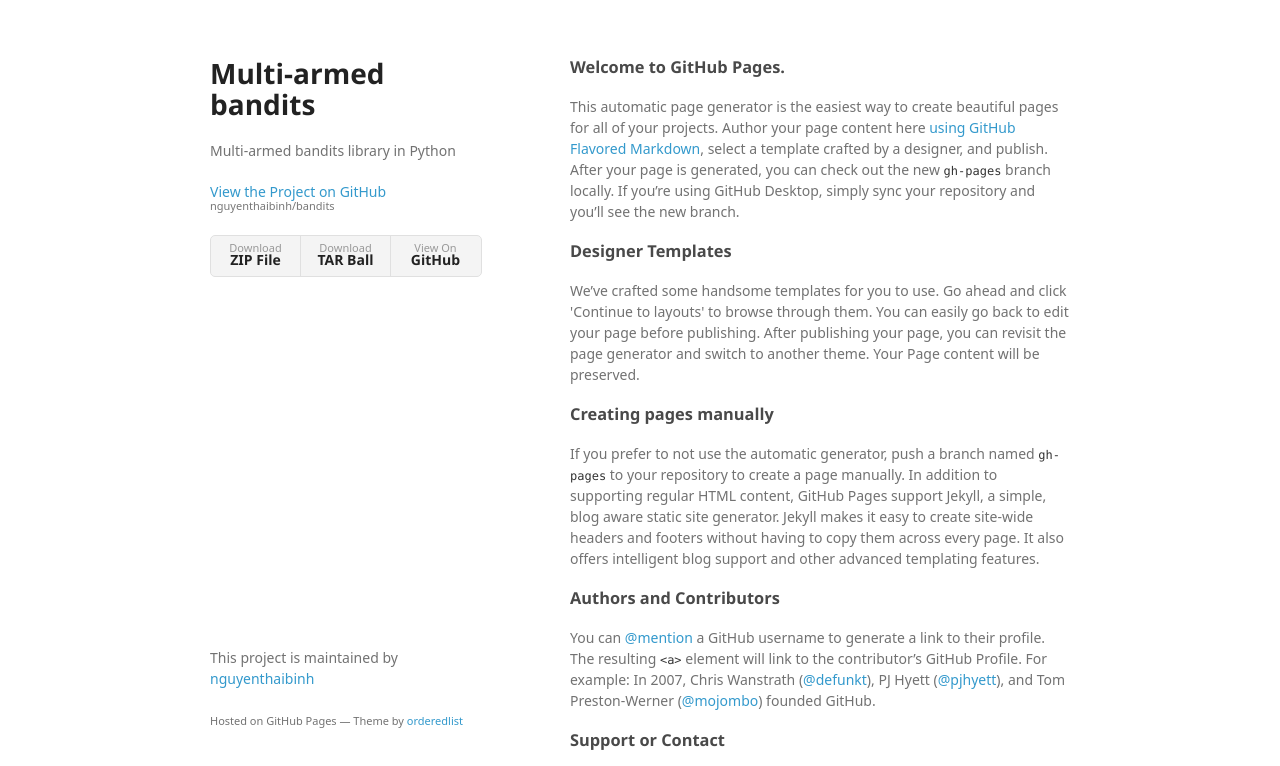
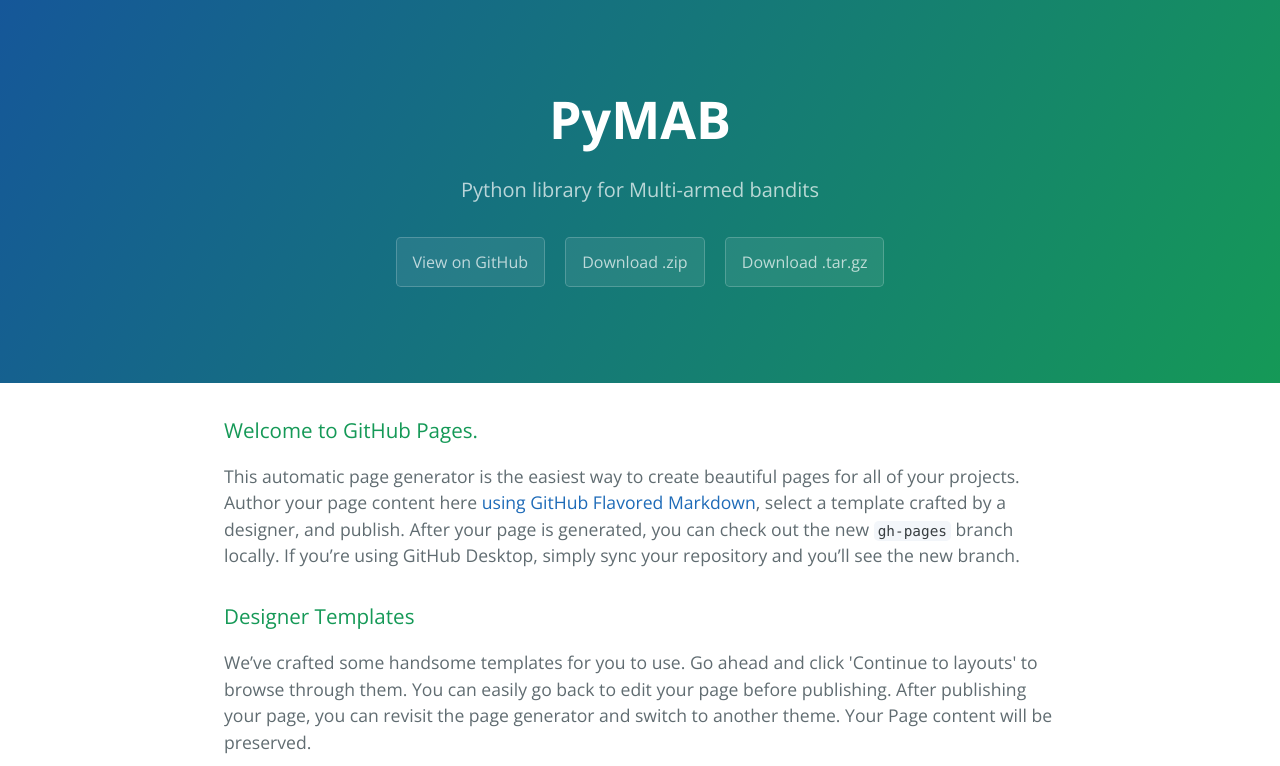
Before and after one commit to nguyenthaibinh/PyMab, a plain HTML site: page index.html in a window 1280 px wide. Shown: the top 766 px of the page. Drawn offline with nearby package versions, Linux system fonts and the light colour scheme; a web font is replaced by a local one.

```diff
--- a/index.html
+++ b/index.html
@@ -1,34 +1,25 @@
-<!doctype html>
-<html>
+<!DOCTYPE html>
+<html lang="en-us">
   <head>
-    <meta charset="utf-8">
-    <meta http-equiv="X-UA-Compatible" content="chrome=1">
-    <title>Multi-armed bandits by nguyenthaibinh</title>
-
-    <link rel="stylesheet" href="stylesheets/styles.css">
-    <link rel="stylesheet" href="stylesheets/github-light.css">
-    <meta name="viewport" content="width=device-width">
-    <!--[if lt IE 9]>
-    <script src="//html5shiv.googlecode.com/svn/trunk/html5.js"></script>
-    <![endif]-->
+    <meta charset="UTF-8">
+    <title>PyMAB by nguyenthaibinh</title>
+    <meta name="viewport" content="width=device-width, initial-scale=1">
+    <link rel="stylesheet" type="text/css" href="stylesheets/normalize.css" media="screen">
+    <link href='https://fonts.googleapis.com/css?family=Open+Sans:400,700' rel='stylesheet' type='text/css'>
+    <link rel="stylesheet" type="text/css" href="stylesheets/stylesheet.css" media="screen">
+    <link rel="stylesheet" type="text/css" href="stylesheets/github-light.css" media="screen">
   </head>
   <body>
-    <div class="wrapper">
-      <header>
-        <h1>Multi-armed bandits</h1>
-        <p>Multi-armed bandits library in Python</p>
+    <section class="page-header">
+      <h1 class="project-name">PyMAB</h1>
+      <h2 class="project-tagline">Python library for Multi-armed bandits</h2>
+      <a href="https://github.com/nguyenthaibinh/pymab" class="btn">View on GitHub</a>
+      <a href="https://github.com/nguyenthaibinh/pymab/zipball/master" class="btn">Download .zip</a>
+      <a href="https://github.com/nguyenthaibinh/pymab/tarball/master" class="btn">Download .tar.gz</a>
+    </section>
 
-        <p class="view"><a href="https://github.com/nguyenthaibinh/bandits">View the Project on GitHub <small>nguyenthaibinh/bandits</small></a></p>
-
-
-        <ul>
-          <li><a href="https://github.com/nguyenthaibinh/bandits/zipball/master">Download <strong>ZIP File</strong></a></li>
-          <li><a href="https://github.com/nguyenthaibinh/bandits/tarball/master">Download <strong>TAR Ball</strong></a></li>
-          <li><a href="https://github.com/nguyenthaibinh/bandits">View On <strong>GitHub</strong></a></li>
-        </ul>
-      </header>
-      <section>
-        <h3>
+    <section class="main-content">
+      <h3>
 <a id="welcome-to-github-pages" class="anchor" href="#welcome-to-github-pages" aria-hidden="true"><span class="octicon octicon-link"></span></a>Welcome to GitHub Pages.</h3>
 
 <p>This automatic page generator is the easiest way to create beautiful pages for all of your projects. Author your page content here <a href="https://guides.github.com/features/mastering-markdown/">using GitHub Flavored Markdown</a>, select a template crafted by a designer, and publish. After your page is generated, you can check out the new <code>gh-pages</code> branch locally. If you’re using GitHub Desktop, simply sync your repository and you’ll see the new branch.</p>
@@ -52,13 +43,15 @@
 <a id="support-or-contact" class="anchor" href="#support-or-contact" aria-hidden="true"><span class="octicon octicon-link"></span></a>Support or Contact</h3>
 
 <p>Having trouble with Pages? Check out our <a href="https://help.github.com/pages">documentation</a> or <a href="https://github.com/contact">contact support</a> and we’ll help you sort it out.</p>
-      </section>
-      <footer>
-        <p>This project is maintained by <a href="https://github.com/nguyenthaibinh">nguyenthaibinh</a></p>
-        <p><small>Hosted on GitHub Pages &mdash; Theme by <a href="https://github.com/orderedlist">orderedlist</a></small></p>
+
+      <footer class="site-footer">
+        <span class="site-footer-owner"><a href="https://github.com/nguyenthaibinh/pymab">PyMAB</a> is maintained by <a href="https://github.com/nguyenthaibinh">nguyenthaibinh</a>.</span>
+
+        <span class="site-footer-credits">This page was generated by <a href="https://pages.github.com">GitHub Pages</a> using the <a href="https://github.com/jasonlong/cayman-theme">Cayman theme</a> by <a href="https://twitter.com/jasonlong">Jason Long</a>.</span>
       </footer>
-    </div>
-    <script src="javascripts/scale.fix.js"></script>
+
+    </section>
+
 
   </body>
 </html>
```
Also changed, not shown: params.json (+1 -1 lines).
